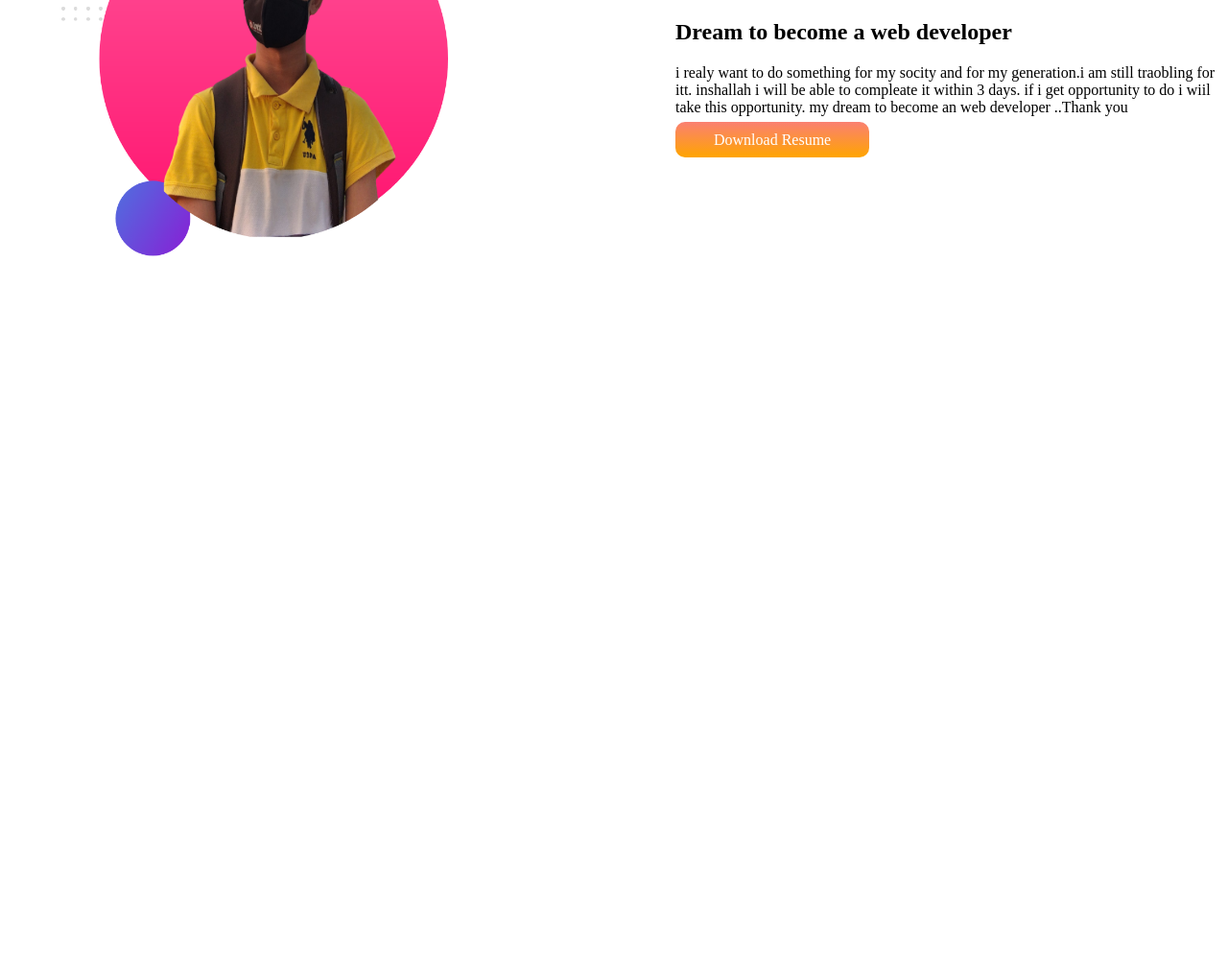
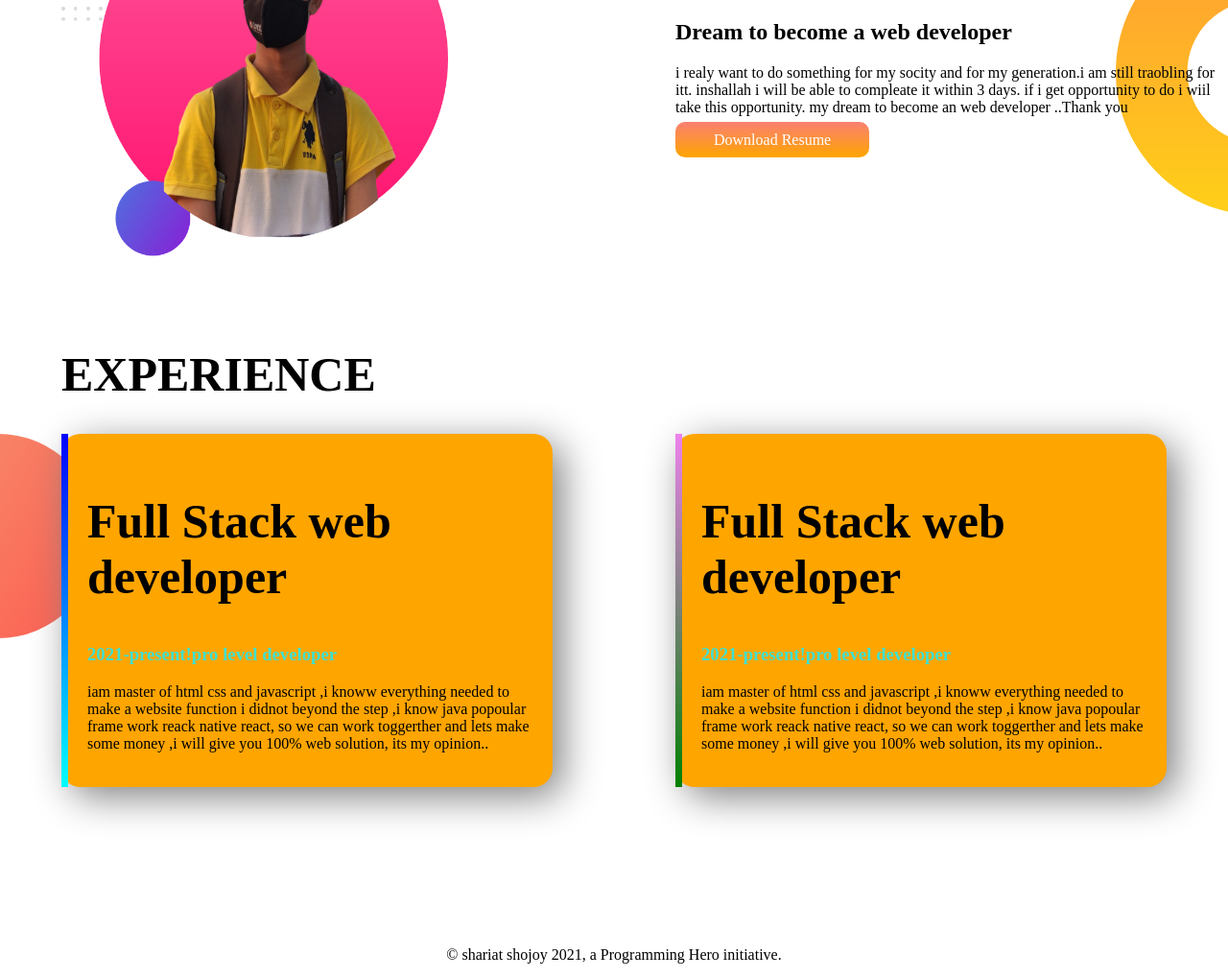
Before and after one commit to shariat-shojoy/personal-websiote, a plain HTML site: page index.html in a window 1280 px wide. Shown: the part 652-1672 px from the top of the page at 96% size. Before the commit the page ends 923 px from the top, so only its background shows below. Drawn offline with Linux system fonts and the light colour scheme; a web font is replaced by a local one.

Commit message:
compleated

```diff
--- a/index.html
+++ b/index.html
@@ -24,7 +24,7 @@
         <div class="font-size" >
             <img src="my-bg.png" alt="">
         </div>
-    </section >
+    </section>
     <section class="margin">
         <div class="dream">
             <img src="my-bg2.png" alt="">
@@ -36,5 +36,24 @@
             <a class="button" target="_blank" href="https://github.com/shariat-shojoy/personal-websiote.git">Download Resume</a>
         </div>
     </section>
+            <h1 id="NO">EXPERIENCE</h1>
+    <section  class="card">
+
+        <div id="web" class="mnb">
+            <h1>Full Stack web developer</h1>
+            <h3>2021-present!pro level developer</h3>
+            <p>iam master of html css and javascript ,i knoww everything needed to make a website function i didnot beyond the step ,i know java popoular frame work reack native react, so we can work toggerther and lets make some money ,i will give you 100% web solution, its my opinion..</p>
+
+        </div>
+        <div id="dev" class="mnb">
+            <h1>Full Stack web developer</h1>
+            <h3>2021-present!pro level developer</h3>
+            <p>iam master of html css and javascript ,i knoww everything needed to make a website function i didnot beyond the step ,i know java popoular frame work reack native react, so we can work toggerther and lets make some money ,i will give you 100% web solution, its my opinion..</p>
+
+        </div>
+    </section>
+    <footer>
+        <p class="align">© shariat shojoy 2021, a Programming Hero initiative.</p>
+    </footer>
 </body>
 </html>
--- a/style.css
+++ b/style.css
@@ -32,6 +32,9 @@ h1{
 .margin{
     margin-top: 70px;
     display: flex;
+    background-image: url(dream-bg.png);
+    background-repeat: no-repeat;
+    background-position: right;
 }
 .dream{
     width: 50%;
@@ -40,3 +43,41 @@ h1{
 .dream img{
     width: 70%;
 }
+#NO{
+    margin-top: 90px;
+    margin-left:5% ;
+
+}
+.card{
+    display: flex;
+    background-image: url(exp-bg.png);
+    background-repeat: no-repeat;
+}
+.mnb{
+    width: 40%;
+    margin-left: 5%;
+    margin-right: 5%;
+    padding: 20px;
+    box-shadow: 10px 10px 40px gray;
+    margin-bottom: 150px;
+    background-color: orange;
+    border-radius: 20px;
+
+}
+h3{
+    color: turquoise;
+}
+#web{
+    border-left: 7px solid;
+    border-image:linear-gradient(blue,cyan);
+    border-image-slice: 1;
+}
+#dev{
+    border-left: 7px solid;
+    border-image:linear-gradient(violet,green);
+    border-image-slice: 1;
+
+}
+.align{
+    text-align: center;
+}
```
